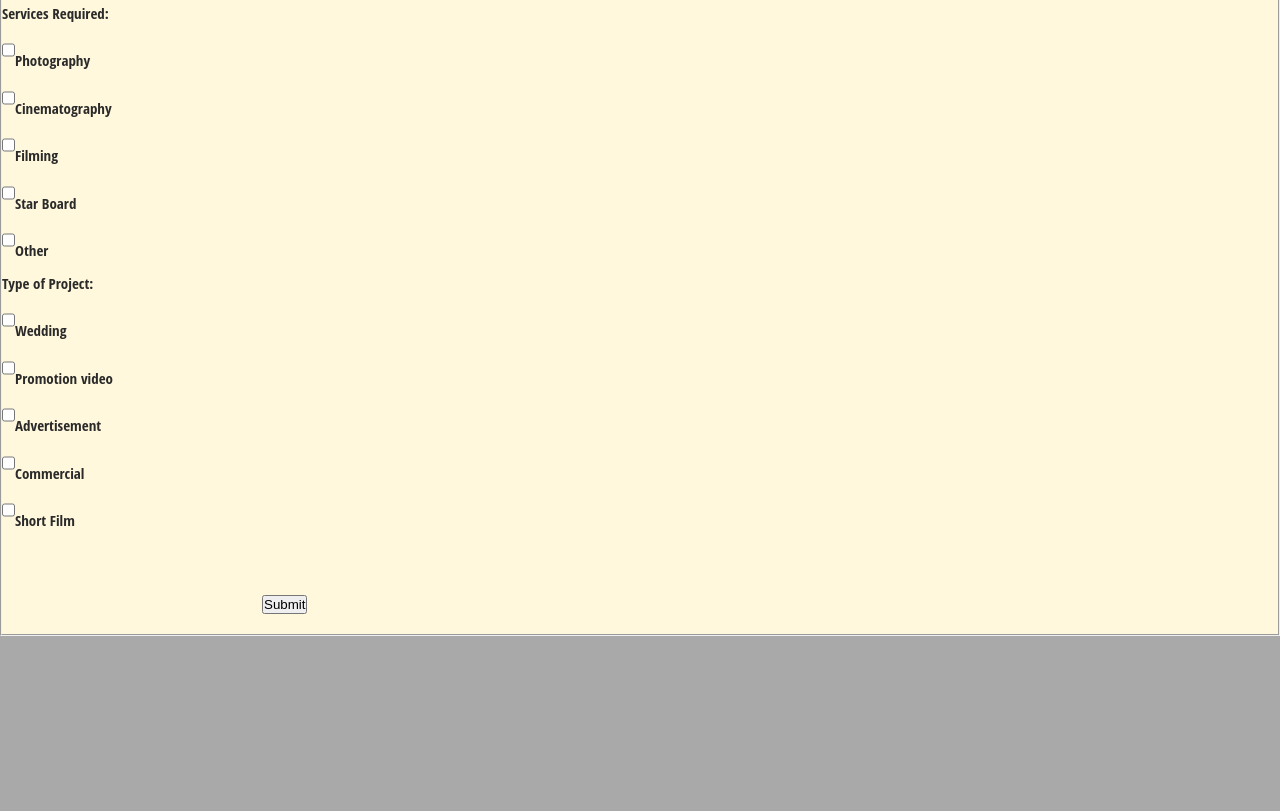
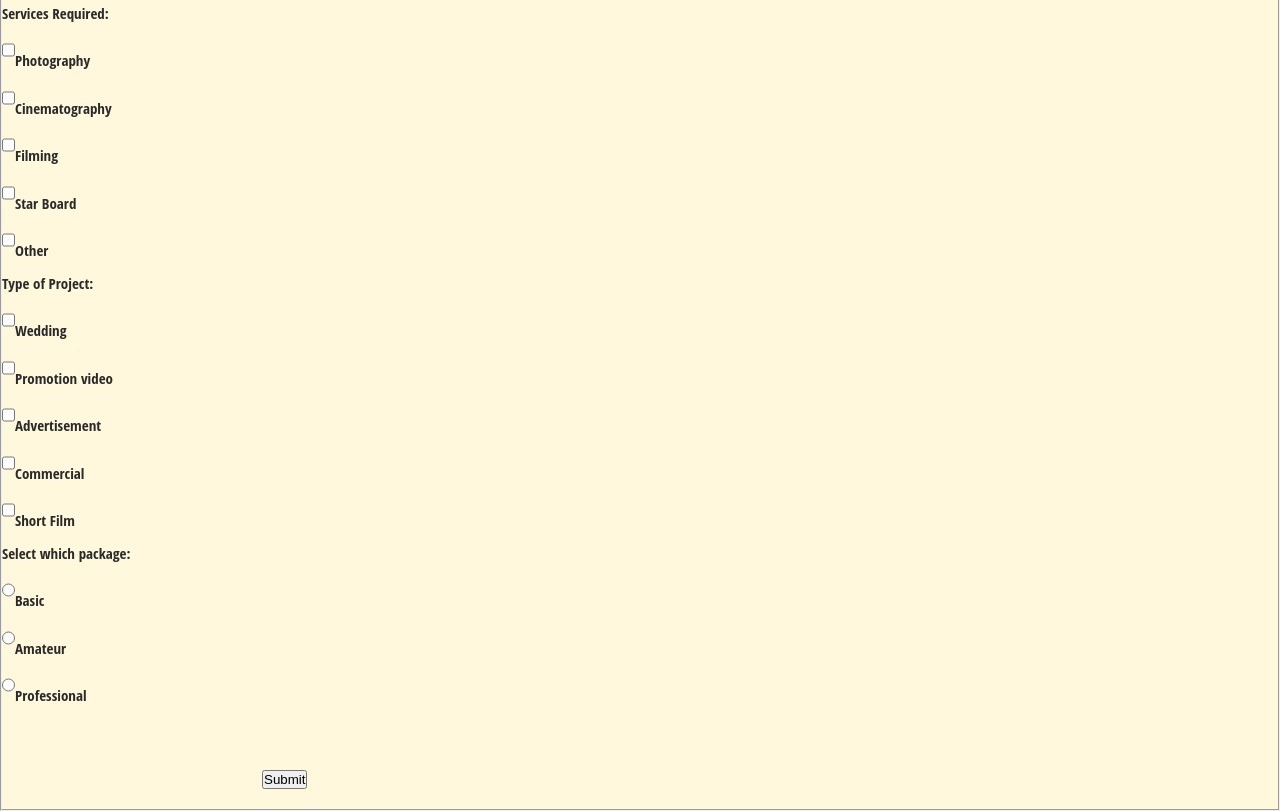
Before and after one commit to lindseyshin/unit3groupproject, a plain HTML site: page book.html in a window 1280 px wide. Shown: the part 764-1575 px from the top of the page. Before the commit the page ends 1400 px from the top, so only its background shows below. Drawn offline with Linux system fonts and the light colour scheme.

Commit message:
book page

```diff
--- a/book.html
+++ b/book.html
@@ -112,6 +112,17 @@
 
 
 
+                    <li><label for="package">Select which package:</label></li>
+
+                    <li><input type="radio" id="basic" name="user.basic">Basic</li>
+
+                    <li><input type="radio" id="amateur" name="user.amatuer">Amateur</li>
+
+                    <li><input type="radio" id="professional" name="user.professional">Professional</li>
+
+
+
+
 
                     <li class="button">
                         <button type="submit">Submit</button></li>
```
